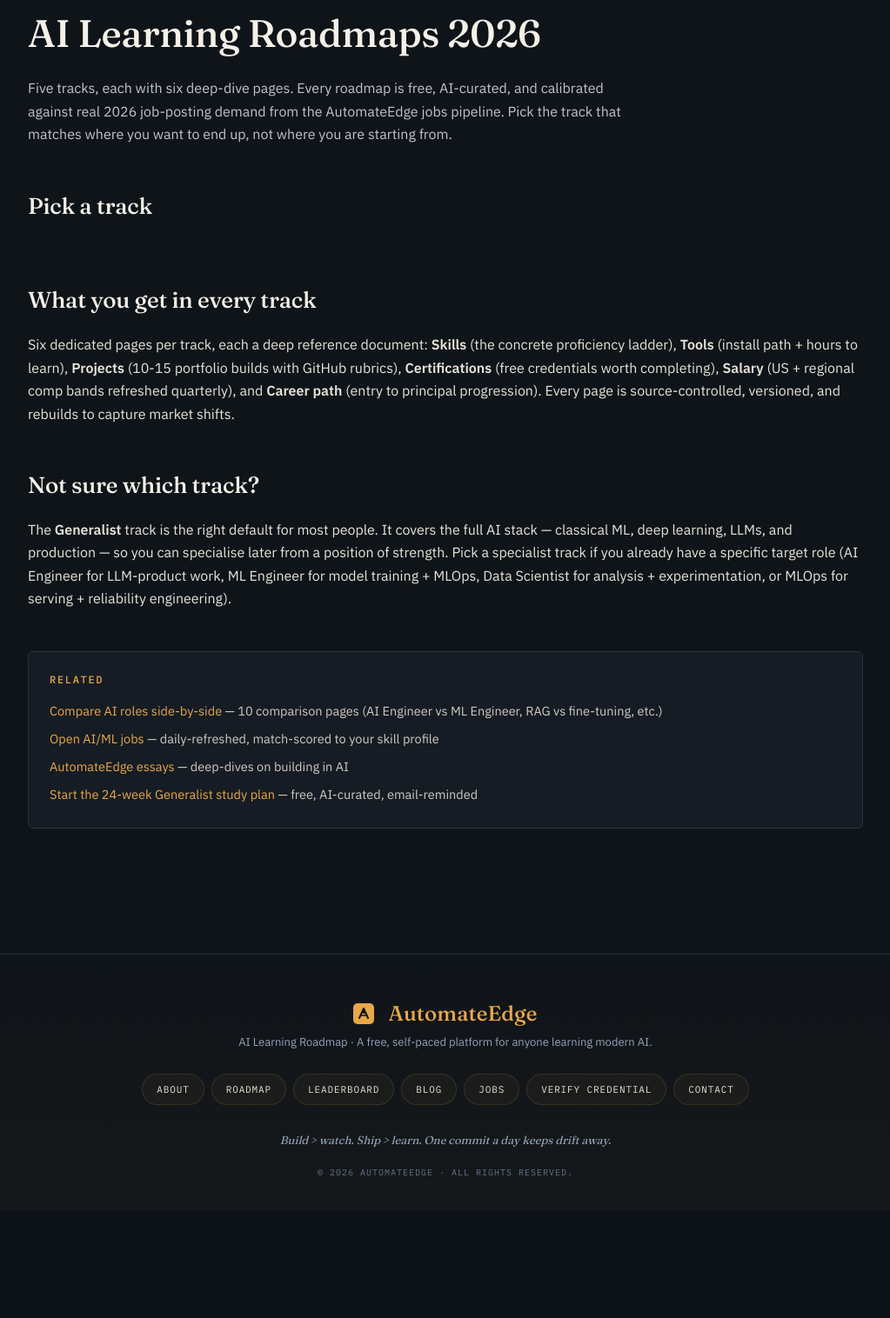
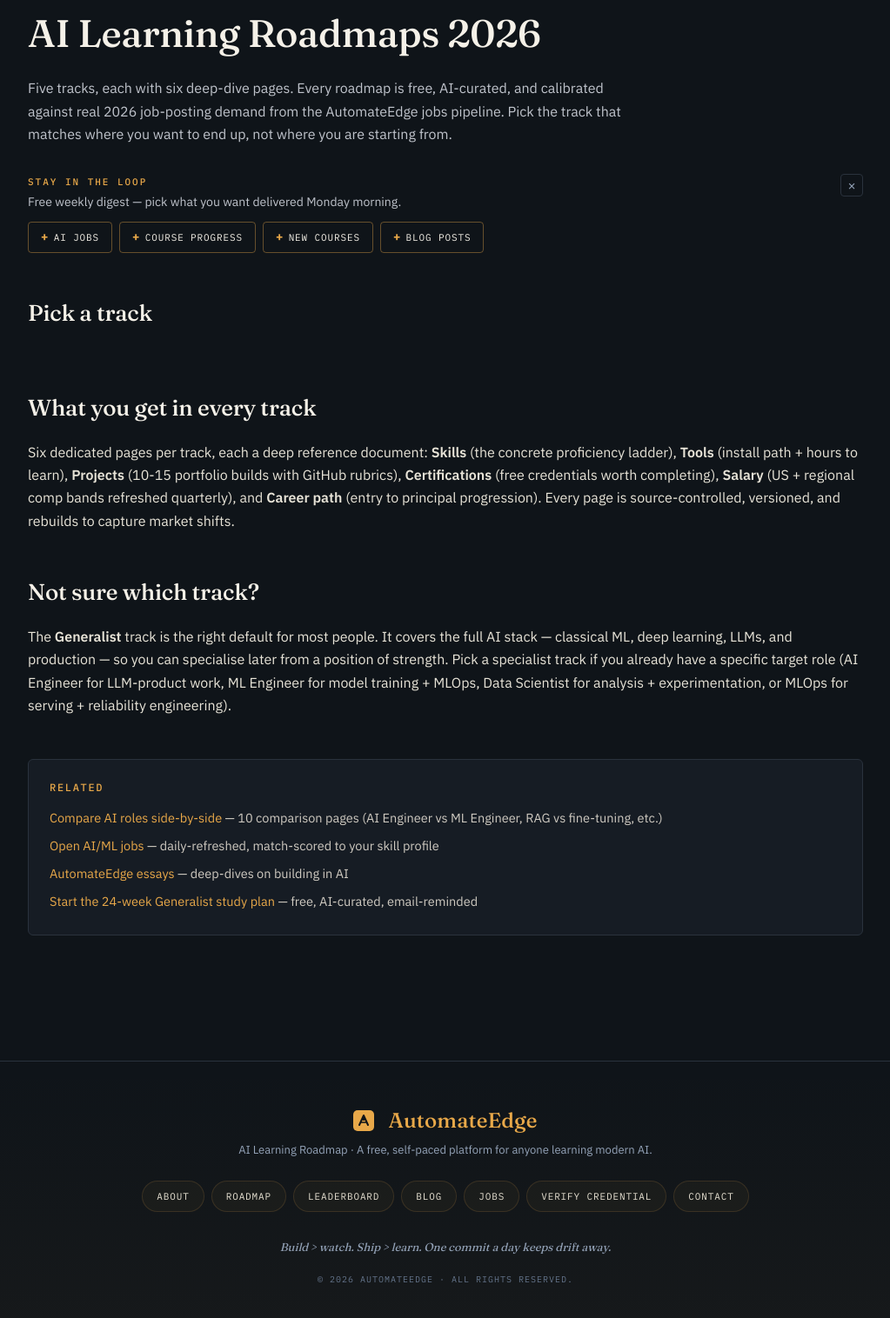
Before and after one commit to manishjnv/AIExpert, a Python web app: template backend/app/templates/tracks/hub.html in a window 1280 px wide. Shown: the part 164-1680 px from the top of the page at 87% size, without its empty margins (128-1151 px from the left). Before the commit the page ends 1516 px from the top, so only its background shows below. Run offline with Jinja, Linux system fonts and the light colour scheme; the template is opened without the code that fills it, so the values that code supplies are empty.

Commit message:
feat(funnel): subscribe ribbons on /jobs /roadmap /blog /blog/{slug}
Anonymous visitors see a 4-button ribbon (AI jobs / Course progress /
New courses / Blog posts) that 302s through /api/profile/subscribe-intent
to login -> /account with the matching channel pre-checked. Logged-in
users see 4 inline checkboxes reflecting their actual notify_* state;
toggling fires PATCH /api/profile and shows a brief toast. Dismissal
persists 30 days per surface via localStorage.

Implementation is one shared frontend asset pair (subscribe-ribbon.{css,js})
included on each surface, rather than 4 duplicated SSR blocks. This avoids
the 4 different brace/escape conventions across the surfaces (RCA-024 /
RCA-027 territory: /jobs is f-string with doubled braces, /blog index is
plain string concat, /blog/{slug} and /roadmap are Jinja). Each surface
gets a 3-line edit: link, ribbon div with data-surface attribute, script.

Server-side render verified via TestClient on all 4 surfaces (200 + asset
references present). 200 tests pass on test_jobs_public + test_blog +
test_tracks. Pagination test failure count unchanged at 3 pre-existing
(S45 baseline).

Co-Authored-By: Claude Opus 4.7 (1M context) <noreply@anthropic.com>

```diff
--- a/backend/app/routers/blog.py
+++ b/backend/app/routers/blog.py
@@ -1199,6 +1199,7 @@ async def blog_index(
         '  <link rel="preconnect" href="https://fonts.gstatic.com" crossorigin>\n'
         '  <link href="https://fonts.googleapis.com/css2?family=Fraunces:wght@400;500;700&family=IBM+Plex+Sans:wght@400;500&family=IBM+Plex+Mono:wght@400&display=swap" rel="stylesheet">\n'
         '  <link rel="stylesheet" href="/nav.css">\n'
+        '  <link rel="stylesheet" href="/subscribe-ribbon.css">\n'
         "  <style>\n"
         "    :root { color-scheme: dark; }\n"
         "    html, body { margin: 0; background: #0f1419; color: #e8e4d8;\n"
@@ -1290,12 +1291,14 @@ async def blog_index(
         '    <div class="page-eyebrow">AutomateEdge · Blog</div>\n'
         '    <h1 class="page-title">AI engineering guides, career paths &amp; roadmaps</h1>\n'
         '    <p class="page-lede">Honest takes on learning AI, landing roles, and staying current in a field that ships a new paradigm every 18 months.</p>\n'
+        '    <div id="subscribe-ribbon" data-surface="blog"></div>\n'
         f"    {search_html}\n"
         f"    {pills_html}\n"
         f"    {zone2_html}\n"
         f"    {zone3_html}\n"
         "  </main>\n"
         '  <script src="/nav.js" defer></script>\n'
+        '  <script src="/subscribe-ribbon.js" defer></script>\n'
         "  <script>" + _INLINE_SEARCH_JS + "</script>\n"
         "</body>\n"
         "</html>"
--- a/backend/app/routers/jobs.py
+++ b/backend/app/routers/jobs.py
@@ -347,11 +347,14 @@ async def jobs_index(
 {_BRAND_HEAD}
 {_BASE_CSS}
 {_HUB_CSS}
+<link rel="stylesheet" href="/subscribe-ribbon.css">
 </head><body>
 <main>
 <div class="page-eyebrow">AutomateEdge · Jobs</div>
 <h1 class="page-title">AI &amp; ML Jobs</h1>
 <p class="page-lede">Curated openings from verified AI-native companies. Daily scrape, AI-summarised, matched against your learning plan.</p>
+
+<div id="subscribe-ribbon" data-surface="jobs"></div>
 
 <div class="layout">
   <aside class="filters">
@@ -420,6 +423,7 @@ async def jobs_index(
 {_HUB_JS}
 </main>
 <script src="/nav.js" defer></script>
+<script src="/subscribe-ribbon.js" defer></script>
 </body></html>"""
     return HTMLResponse(html, headers={"Cache-Control": "public, max-age=600"})
 
--- a/backend/app/templates/blog/post.html
+++ b/backend/app/templates/blog/post.html
@@ -163,6 +163,7 @@
   <link rel="preconnect" href="https://fonts.gstatic.com" crossorigin>
   <link href="https://fonts.googleapis.com/css2?family=Fraunces:wght@600;700&display=swap" rel="stylesheet">
   <link rel="stylesheet" href="/nav.css">
+  <link rel="stylesheet" href="/subscribe-ribbon.css">
   {{ blog_css | safe }}
   <style>
     /* Share button + modal — vanilla, scoped to .share-* classes. */
@@ -310,6 +311,7 @@
           Share
         </button>
       </div>
+      <div id="subscribe-ribbon" data-surface="blog-post"></div>
       {{ body_html | safe }}
       {{ post_nav_html | safe }}
     </article>
@@ -384,6 +386,7 @@
 
   <script id="shareCopyData" type="application/json">{{ share_copy | tojson }}</script>
   <script src="/nav.js" defer></script>
+  <script src="/subscribe-ribbon.js" defer></script>
   <script>
     // Auto-build Contents TOC from the article's H2s, and scroll-spy to
     // highlight the active section in the sidebar.
--- a/backend/app/templates/tracks/hub.html
+++ b/backend/app/templates/tracks/hub.html
@@ -55,6 +55,7 @@
   <link rel="preconnect" href="https://fonts.gstatic.com" crossorigin>
   <link href="https://fonts.googleapis.com/css2?family=Fraunces:wght@400;500;700&family=IBM+Plex+Sans:wght@400;500&family=IBM+Plex+Mono:wght@400&display=swap" rel="stylesheet">
   <link rel="stylesheet" href="/nav.css">
+  <link rel="stylesheet" href="/subscribe-ribbon.css">
   <style>
     :root { color-scheme: dark }
     html, body { margin: 0; background: #0f1419; color: #e8e4d8; font-family: 'IBM Plex Sans', system-ui, sans-serif; line-height: 1.65 }
@@ -93,6 +94,8 @@
   <h1>AI Learning Roadmaps 2026</h1>
   <p class="lede">Five tracks, each with six deep-dive pages. Every roadmap is free, AI-curated, and calibrated against real 2026 job-posting demand from the AutomateEdge jobs pipeline. Pick the track that matches where you want to end up, not where you are starting from.</p>
 
+  <div id="subscribe-ribbon" data-surface="roadmap"></div>
+
   <h2>Pick a track</h2>
   <div class="track-grid">
     {% for t in tracks %}
@@ -125,5 +128,6 @@
   </div>
 </main>
 <script src="/nav.js" defer></script>
+<script src="/subscribe-ribbon.js" defer></script>
 </body>
 </html>
--- /dev/null
+++ b/frontend/subscribe-ribbon.css
@@ -0,0 +1,247 @@
+/* Subscribe-funnel ribbon — shared across /jobs /roadmap /blog /blog/{slug}.
+   Drops below the page H1 / hero, above the first content section.
+   Two render states (anonymous = button row, logged-in = checkbox row)
+   are populated by /subscribe-ribbon.js after a /api/auth/me probe. */
+
+:root {
+  --sr-accent: #e8a849;
+  --sr-accent-soft: #c98e2f;
+  --sr-bg: #161c24;
+  --sr-bg-dark: #0f1419;
+  --sr-paper: #f5f1e8;
+  --sr-line: #2a323d;
+  --sr-ink: #e8e4d8;
+  --sr-ink-soft: #94a3b8;
+  --sr-success: #6db585;
+  --sr-error: #fca5a5;
+}
+
+.subscribe-ribbon {
+  position: relative;
+  margin: 22px 0 28px;
+  padding: 18px 22px;
+  background: linear-gradient(180deg, rgba(232, 168, 73, 0.06) 0%, rgba(232, 168, 73, 0.02) 100%);
+  border: 1px solid rgba(232, 168, 73, 0.35);
+  border-radius: 8px;
+  font-family: 'IBM Plex Sans', system-ui, sans-serif;
+  color: var(--sr-ink);
+  display: none;
+}
+
+.subscribe-ribbon[data-ready="1"] {
+  display: block;
+}
+
+.subscribe-ribbon[data-dismissed="1"] {
+  display: none !important;
+}
+
+.subscribe-ribbon-head {
+  display: flex;
+  align-items: flex-start;
+  justify-content: space-between;
+  gap: 12px;
+  margin-bottom: 12px;
+}
+
+.subscribe-ribbon-title {
+  font-family: 'IBM Plex Mono', ui-monospace, monospace;
+  font-size: 11px;
+  letter-spacing: 0.18em;
+  text-transform: uppercase;
+  color: var(--sr-accent);
+  margin: 0 0 4px;
+  font-weight: 500;
+}
+
+.subscribe-ribbon-lede {
+  margin: 0;
+  font-size: 14px;
+  line-height: 1.5;
+  color: #c0c4cc;
+}
+
+.subscribe-ribbon-dismiss {
+  background: transparent;
+  border: 1px solid var(--sr-line);
+  color: var(--sr-ink-soft);
+  width: 26px;
+  height: 26px;
+  border-radius: 4px;
+  font-size: 16px;
+  line-height: 1;
+  cursor: pointer;
+  flex-shrink: 0;
+  transition: color 0.15s, border-color 0.15s;
+  font-family: inherit;
+  padding: 0;
+}
+
+.subscribe-ribbon-dismiss:hover {
+  color: var(--sr-paper);
+  border-color: var(--sr-accent);
+}
+
+.subscribe-ribbon-dismiss:focus-visible {
+  outline: 2px solid var(--sr-accent);
+  outline-offset: 2px;
+}
+
+/* Anonymous variant — 4 buttons. */
+
+.subscribe-ribbon-buttons {
+  display: flex;
+  flex-wrap: wrap;
+  gap: 8px;
+  margin-top: 4px;
+}
+
+.subscribe-ribbon-btn {
+  display: inline-flex;
+  align-items: center;
+  gap: 6px;
+  padding: 8px 14px;
+  background: transparent;
+  border: 1px solid rgba(232, 168, 73, 0.4);
+  border-radius: 4px;
+  color: var(--sr-paper);
+  font-family: 'IBM Plex Mono', ui-monospace, monospace;
+  font-size: 11px;
+  letter-spacing: 0.08em;
+  text-transform: uppercase;
+  text-decoration: none;
+  cursor: pointer;
+  transition: background 0.15s, border-color 0.15s, color 0.15s;
+}
+
+.subscribe-ribbon-btn:hover,
+.subscribe-ribbon-btn:focus-visible {
+  background: rgba(232, 168, 73, 0.1);
+  border-color: var(--sr-accent);
+  color: var(--sr-accent);
+  outline: none;
+}
+
+.subscribe-ribbon-btn-plus {
+  color: var(--sr-accent);
+  font-weight: 600;
+  font-size: 13px;
+  line-height: 1;
+}
+
+/* Logged-in variant — 4 inline checkboxes. */
+
+.subscribe-ribbon-checkboxes {
+  display: flex;
+  flex-wrap: wrap;
+  gap: 14px 22px;
+  margin-top: 4px;
+}
+
+.subscribe-ribbon-check {
+  display: inline-flex;
+  align-items: center;
+  gap: 8px;
+  font-size: 13px;
+  color: var(--sr-paper);
+  cursor: pointer;
+  user-select: none;
+}
+
+.subscribe-ribbon-check input[type="checkbox"] {
+  width: 16px;
+  height: 16px;
+  margin: 0;
+  accent-color: var(--sr-accent);
+  cursor: pointer;
+  flex-shrink: 0;
+}
+
+.subscribe-ribbon-check input[type="checkbox"]:disabled {
+  opacity: 0.5;
+  cursor: wait;
+}
+
+.subscribe-ribbon-check[data-saving="1"] {
+  opacity: 0.7;
+}
+
+/* Tiny inline status (per-row) — not the global toast. */
+
+.subscribe-ribbon-status {
+  display: block;
+  margin-top: 10px;
+  font-family: 'IBM Plex Mono', ui-monospace, monospace;
+  font-size: 11px;
+  letter-spacing: 0.06em;
+  color: var(--sr-success);
+  min-height: 14px;
+  transition: opacity 0.3s;
+}
+
+.subscribe-ribbon-status[data-tone="error"] {
+  color: var(--sr-error);
+}
+
+.subscribe-ribbon-status[data-faded="1"] {
+  opacity: 0;
+}
+
+/* Toast — fixed-position confirmation when a checkbox flip succeeds.
+   Distinct from the surface's own toast (if any) so we never collide with
+   page-specific DOM. */
+
+.subscribe-ribbon-toast {
+  position: fixed;
+  bottom: 24px;
+  left: 50%;
+  transform: translateX(-50%) translateY(20px);
+  background: var(--sr-bg-dark);
+  border: 1px solid var(--sr-accent);
+  color: var(--sr-paper);
+  padding: 10px 18px;
+  border-radius: 6px;
+  font-family: 'IBM Plex Sans', system-ui, sans-serif;
+  font-size: 13px;
+  line-height: 1.4;
+  z-index: 9999;
+  opacity: 0;
+  pointer-events: none;
+  transition: opacity 0.2s, transform 0.2s;
+  box-shadow: 0 8px 24px rgba(0, 0, 0, 0.4);
+}
+
+.subscribe-ribbon-toast[data-show="1"] {
+  opacity: 1;
+  transform: translateX(-50%) translateY(0);
+}
+
+@media (max-width: 480px) {
+  .subscribe-ribbon {
+    margin: 18px 0 22px;
+    padding: 14px 16px;
+  }
+  .subscribe-ribbon-title {
+    font-size: 10px;
+    letter-spacing: 0.16em;
+  }
+  .subscribe-ribbon-lede {
+    font-size: 13px;
+  }
+  .subscribe-ribbon-buttons {
+    gap: 6px;
+  }
+  .subscribe-ribbon-btn {
+    padding: 7px 11px;
+    font-size: 10.5px;
+    letter-spacing: 0.06em;
+  }
+  .subscribe-ribbon-checkboxes {
+    gap: 10px 16px;
+    flex-direction: column;
+  }
+  .subscribe-ribbon-check {
+    /* WCAG-AA tap target on touch — 44px row height. */
+    min-height: 28px;
+  }
+}
```
Also changed, not shown: frontend/subscribe-ribbon.js (added, +242 -0 lines).
